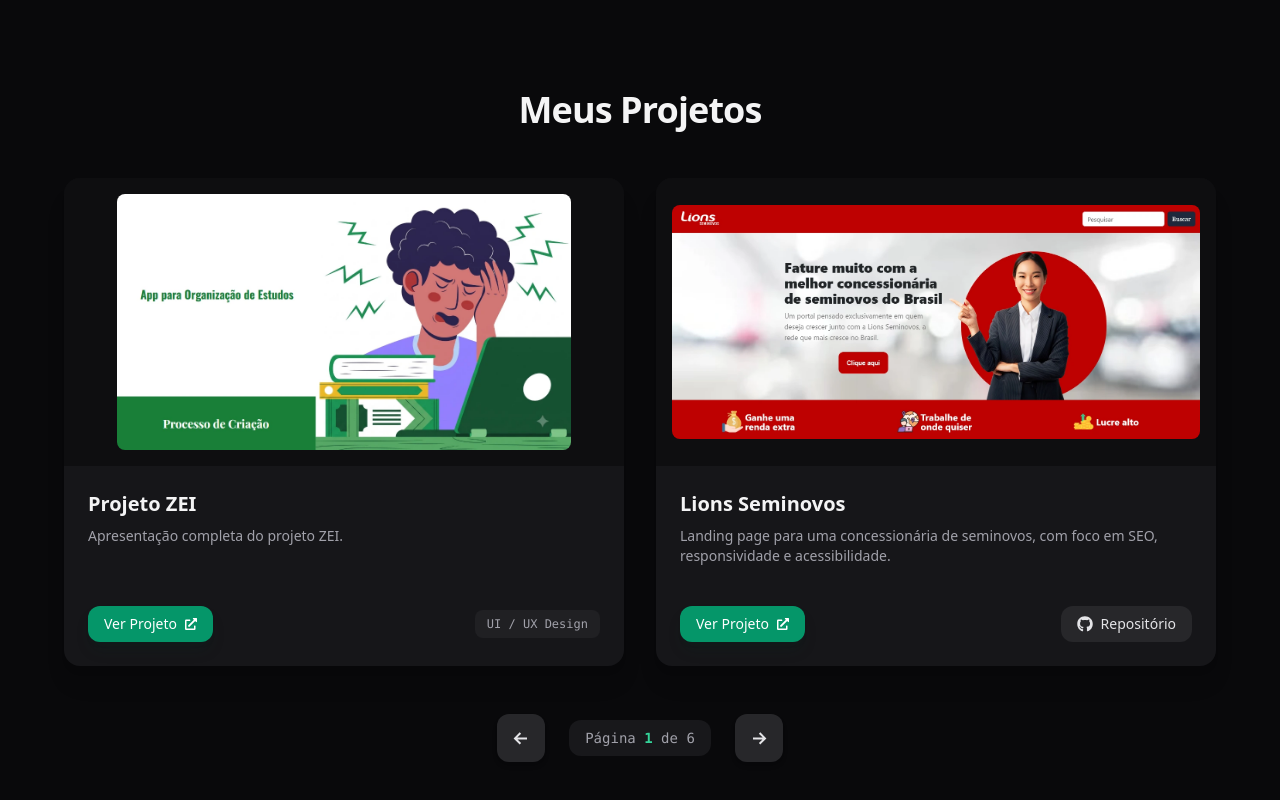
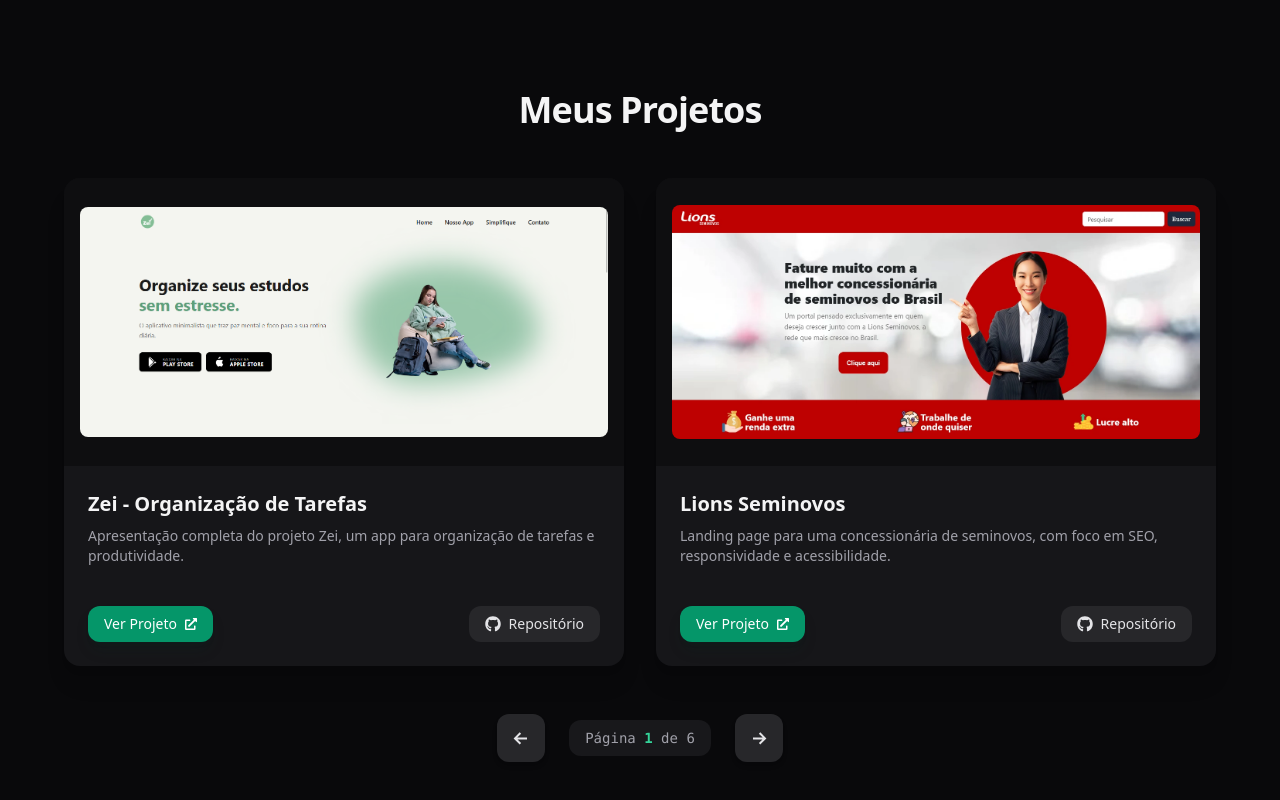
Before and after one commit to IngridsSilveira/IngridSouza, a React (Create React App) app: page / in a window 1280 px wide. Shown: the part 702-1502 px from the top of the page. Built offline with nearby package versions, Linux system fonts and the light colour scheme; a web font is replaced by a local one.

Commit message:
add: novo projeto zei adicionado a lista de projetos

```diff
--- a/src/componentes/Body/Projects/projectsData.js
+++ b/src/componentes/Body/Projects/projectsData.js
@@ -4,11 +4,11 @@
 
     return [{
             key: 1,
-            name: "Projeto ZEI",
-            src: "/images/images_webp/zei.webp",
-            hrefGithub: "",
-            hrefDemo: "https://docs.google.com/presentation/d/1_rGyYw_MJ9dtWT40aiY-Kel1vTA6falh2qONNR3XwOk/edit?usp=drive_link",
-            description: projects.zei || "Apresentação completa do projeto ZEI.",
+            name: "Zei - Organização de Tarefas",
+            src: "/images/images_webp/zei.png",
+            hrefGithub: "https://github.com/IngridsSilveira/Zei",
+            hrefDemo: "https://ingridssilveira.github.io/Zei/",
+            description: projects.zei || "Descrição não disponível",
         },
         {
             key: 2,
--- a/src/componentes/Header/LanguageContext/LanguageProvider.jsx
+++ b/src/componentes/Header/LanguageContext/LanguageProvider.jsx
@@ -25,7 +25,7 @@
     contact: "Contact me",
     myProjects: "My Projects",
     projects: {
-      zei: "Full presentation of the ZEI project.",
+      zei: "Full presentation of the Zei project, an app for task organization and productivity.",
       cocaCola: "Modern visual redesign proposal for the brand interface.",
       magaluDesktop: "Web prototype focused on e-commerce and UX.",
       magaluMobile: "Responsive layout focused on the mobile experience.",
@@ -76,7 +76,7 @@
     contact: "Entre em Contato",
     myProjects: "Meus Projetos",
     projects: {
-      zei: "Apresentação completa do projeto ZEI.",
+      zei: "Apresentação completa do projeto Zei, um app para organização de tarefas e produtividade.",
       cocaCola: "Proposta visual moderna para interface da marca.",
       magaluDesktop: "Protótipo web focado em e-commerce e UX.",
       magaluMobile: "Layout responsivo focado na experiência mobile.",
```
Also changed, not shown: public/images/images_webp/zei.png (added).
